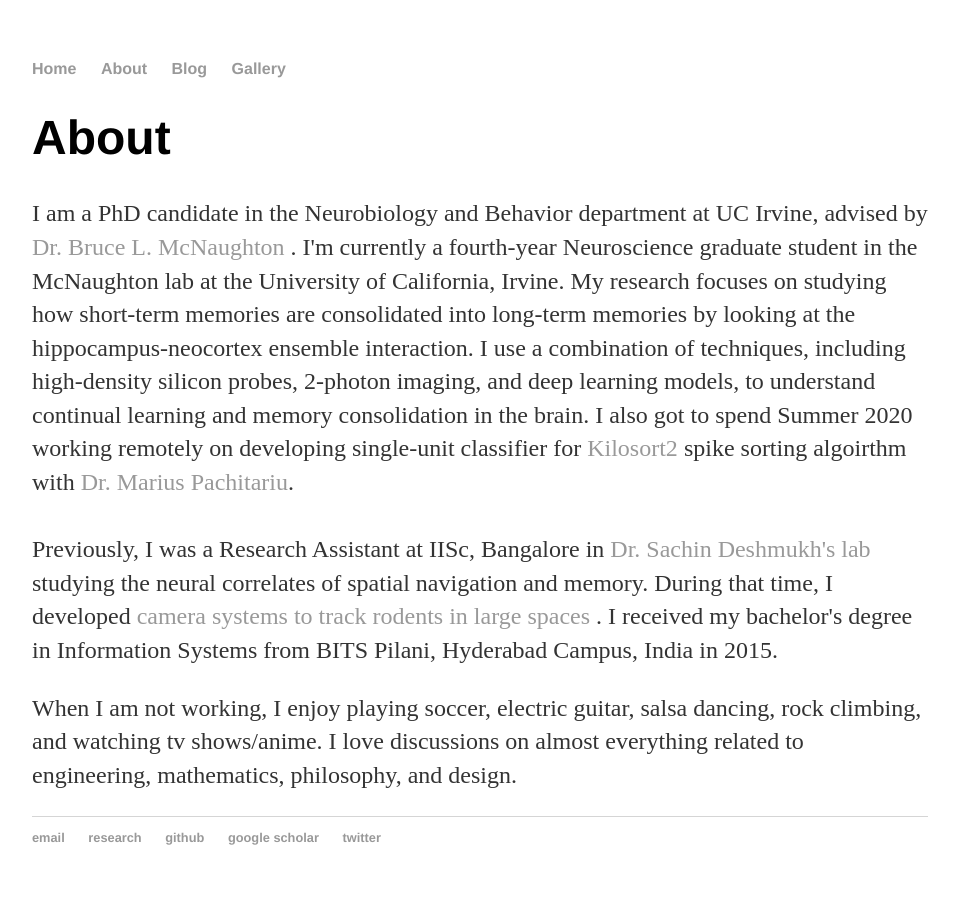
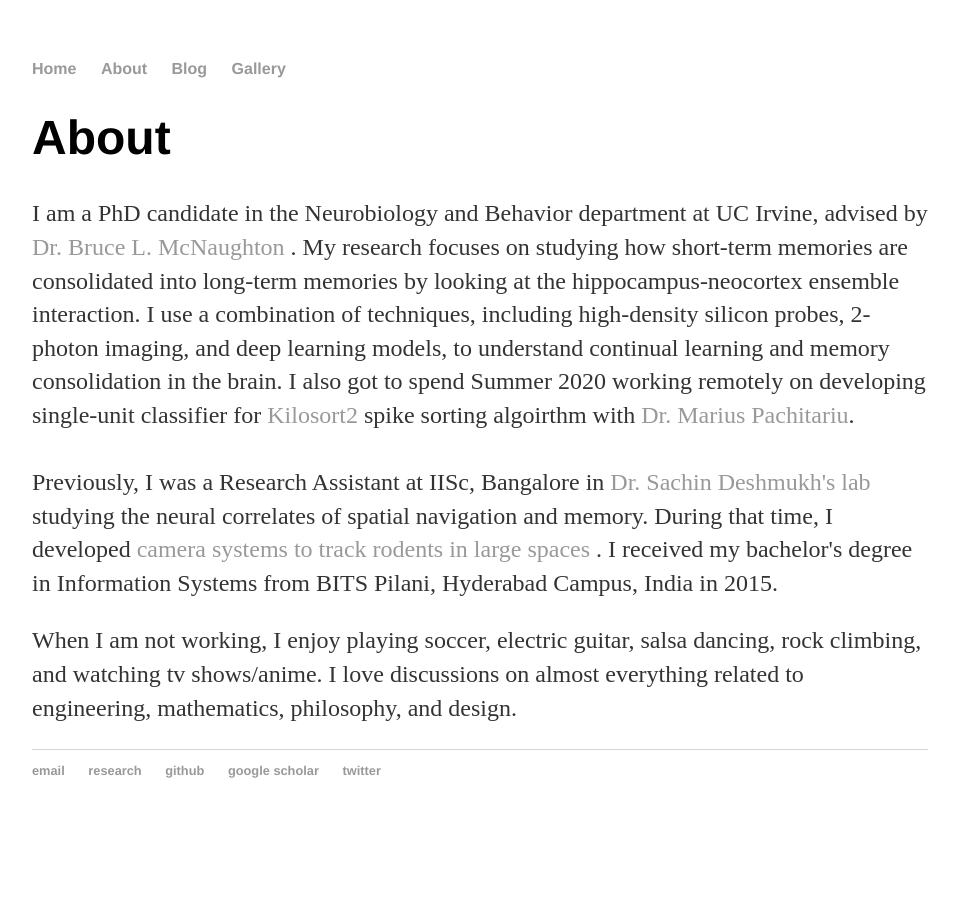
Before and after one commit to rajatsaxena/rajatsaxena.github.io, a Jekyll site: the page built from about/index.html, in a window 1280 px wide. Shown: the whole page, without its empty margins (160-1119 px from the left). Built offline with Jekyll 4.4.1, drawn with Linux system fonts in a browser that asks for light colours.

Commit message:
Update index.html

```diff
--- a/about/index.html
+++ b/about/index.html
@@ -6,8 +6,7 @@ title: Rajat Saxena's Blog
 		<div class="about">
 			<h1>About</h1>
 			<p>I am a PhD candidate in the Neurobiology and Behavior department at UC Irvine,
-				advised by <a href="https://cnlm.uci.edu/mcnaughton" target="_blank"> Dr. Bruce L. McNaughton </a>. I'm currently a fourth-year Neuroscience graduate student in the
-				McNaughton lab at the University of California, Irvine. My research focuses on studying how short-term memories are consolidated into long-term memories by looking
+				advised by <a href="https://cnlm.uci.edu/mcnaughton" target="_blank"> Dr. Bruce L. McNaughton </a>. My research focuses on studying how short-term memories are consolidated into long-term memories by looking
 				at the hippocampus-neocortex ensemble interaction. I use a combination of techniques, including high-density silicon probes, 2-photon imaging, and deep learning models,
 				to understand continual learning and memory consolidation in the brain. I also got to spend Summer 2020
 				working remotely on developing single-unit classifier for <a href="https://github.com/MouseLand/Kilosort" target="_blank"> Kilosort2 </a>
```
